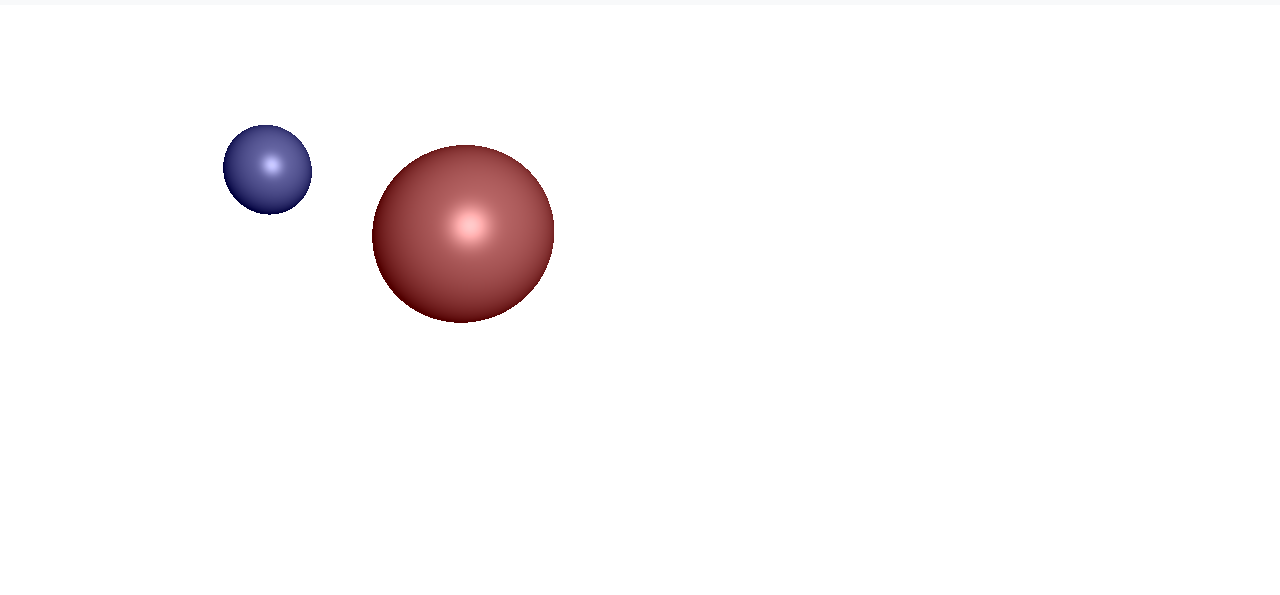
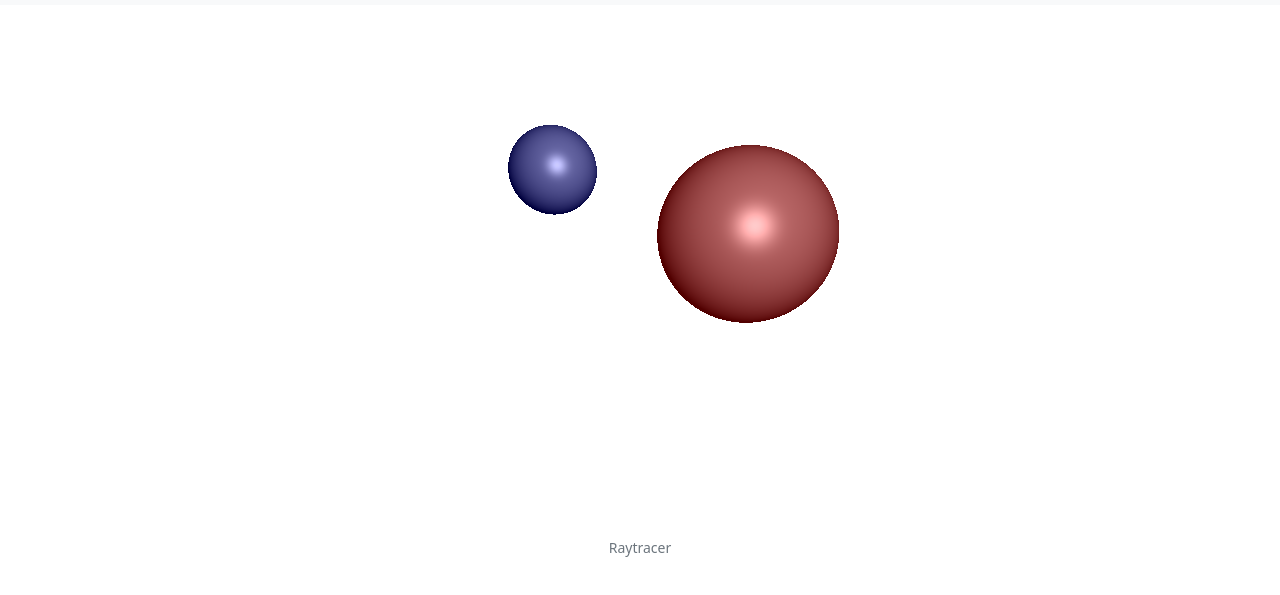
Before and after one commit to marius7600/icg-practice, a website with bundled scripts: page dist/index.html in a window 1280 px wide. Shown: the part 51-646 px from the top of the page. Built offline with nearby package versions, Linux system fonts and the light colour scheme.

Commit message:
index zentriert

```diff
--- a/dist/index.html
+++ b/dist/index.html
@@ -21,20 +21,10 @@
     </nav>
     <br>
     <div class="container">
-        <div class="row">
-            <figure class="figure col-sm-6">
-                <canvas id="raytracer" class="figure-img mx-auto d-block rounded" width="500" height="500"></canvas>
-                <figcaption class="figure-caption text-center">
-                    <!-- <p>Implement a Raytracer using a Scenegraph.</p>
-                    <button id="startAnimationBtn" class="btn btn-dark">Start</button>
-                    <button id="stopAnimationBtn" class="btn btn-dark">Stop</button>
-                </figcaption> -->
-            </figure>
-            <!-- <figure class="col-sm-6 figure">
-                <img class="figure-img mx-auto d-block rounded" src="scenegraph-finished.png">
-                <figcaption class="figure-caption text-center">Reference image</figcaption>
-            </figure> -->
-        </div>
+        <figure>
+            <canvas id="raytracer" class="figure-img mx-auto d-block rounded" width="500" height="500"></canvas>
+            <figcaption class="figure-caption text-center">Raytracer</figcaption>
+        </figure>
     </div>
 </body>
 
```
